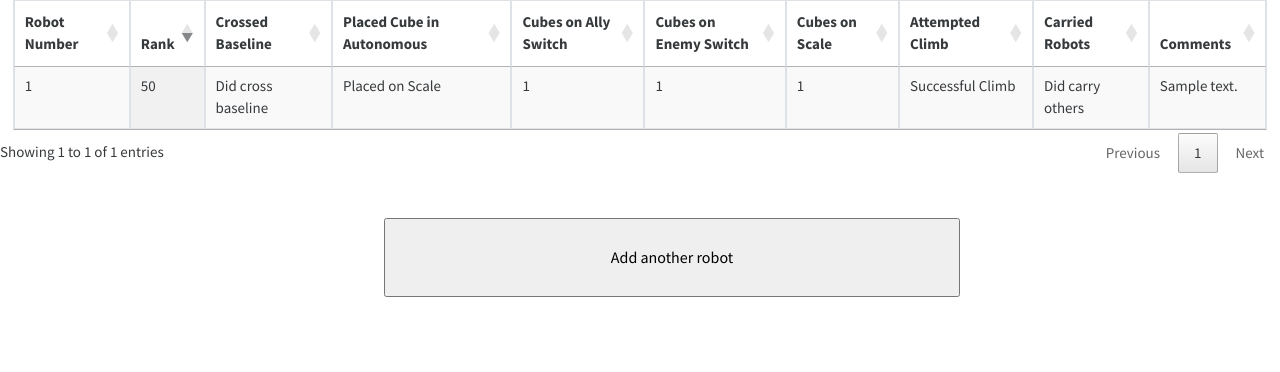
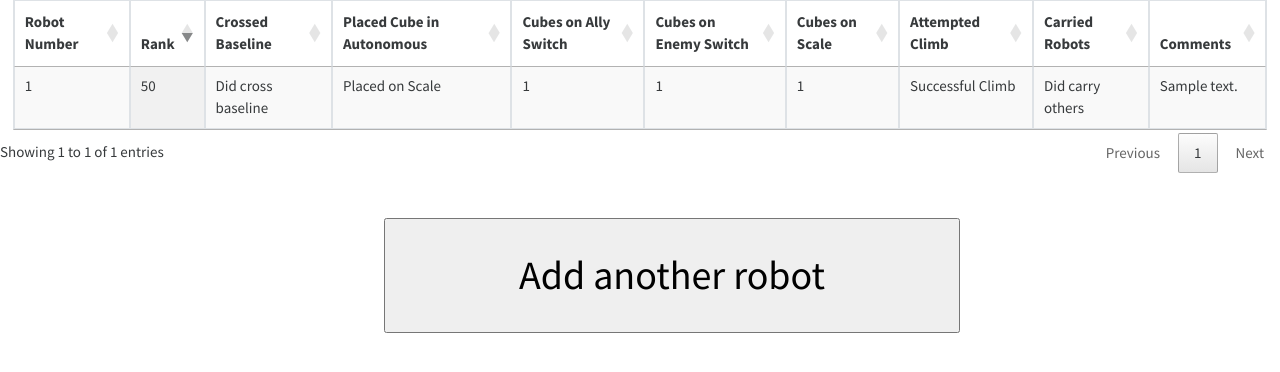
Before and after one commit to FirebirdRobotics/Scouting_App, a PHP site: page /viewData.php in a window 1280 px wide. Shown: the part 149-521 px from the top of the page. Run offline with PHP 8.4, Linux system fonts and the light colour scheme; tables that the repository leaves empty hold one stand-in row (values such as "Sample post"); some libraries are stand-ins or nearby versions.

Commit message:
Update styles.css

```diff
--- a/Scouting App/WebContent/styles.css
+++ b/Scouting App/WebContent/styles.css
@@ -138,7 +138,7 @@ input[type="radio"]{
 }
 
 input[type="submit"]{
-	font-size: 16px;
+	font-size: 40px;
 	display: block;
 	text-align: center;
 	padding: 2%;
@@ -410,4 +410,7 @@ input::-webkit-inner-spin-button {
 	.robotNumber{
 		margin-left: 23%;
 	}
+	input[type="submit"]{
+		font-size: 16px;
+	}
 }
```
